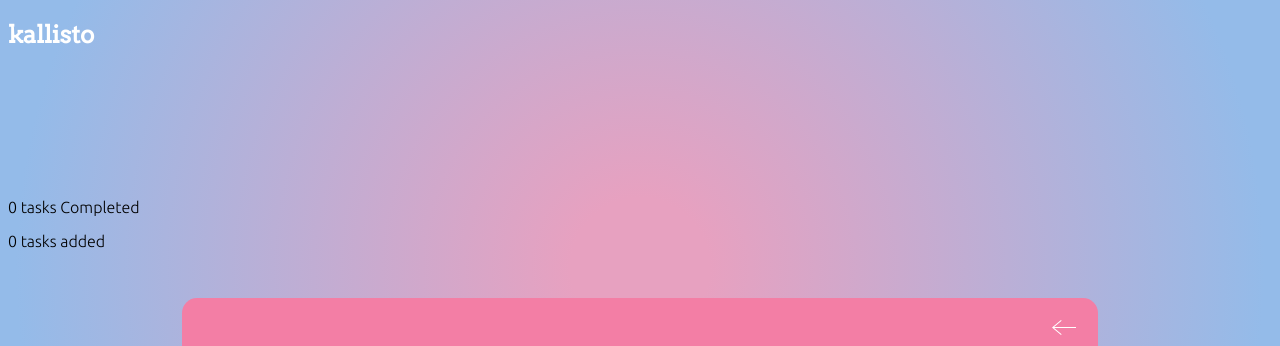
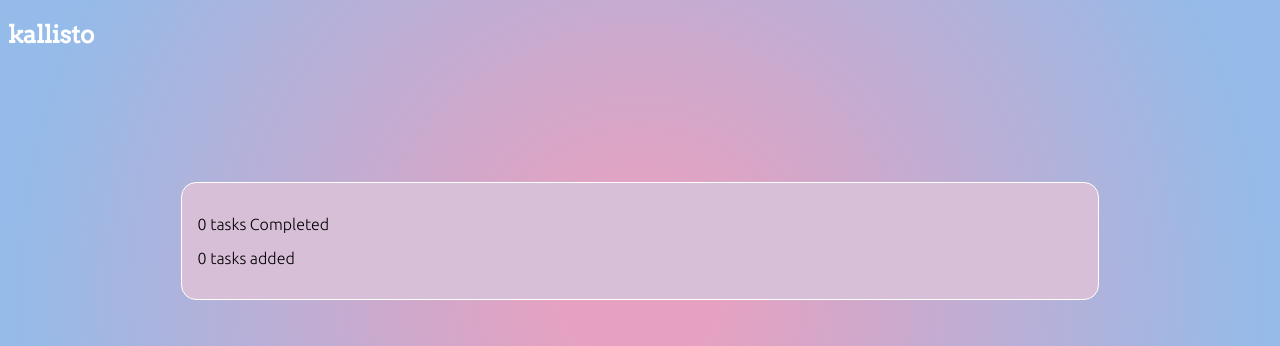
Before and after one commit to shwetaps605/Kallisto, a React (Create React App) app: page / in a window 1280 px wide. Shown: the top 346 px of the page. Built offline with nearby package versions, Linux system fonts and the light colour scheme; no server answers.

Commit message:
Added some code for Task-Progress-Card

```diff
--- a/package.json
+++ b/package.json
@@ -7,8 +7,10 @@
     "@testing-library/react": "^12.1.2",
     "@testing-library/user-event": "^13.5.0",
     "axios": "^0.24.0",
+    "chart.js": "^3.7.1",
     "moment": "^2.29.1",
     "react": "^17.0.2",
+    "react-chartjs-2": "^4.0.1",
     "react-dom": "^17.0.2",
     "react-moment": "^1.1.1",
     "react-scripts": "5.0.0",
--- a/src/components/task-card/task-card.component.jsx
+++ b/src/components/task-card/task-card.component.jsx
@@ -1,5 +1,7 @@
 import React, { useState } from 'react'
+import { useEffect } from 'react/cjs/react.production.min'
 import { useTasks } from '../../contexts/TaskContexts'
+import './task-card.styles.scss'
 
 const TaskProgressCard = (props) => {
 
@@ -7,9 +9,14 @@ const TaskProgressCard = (props) => {
     const [numberOfCompletedTasks, setNumberOfCompletedTasks] = useState(0)
     const [totalNumberOfTasks, setTotalNumberOfTasks] = useState(0)
 
-    const getTotalNumberOfTasks = () => {
-        setTotalNumberOfTasks(tasks.length)
-    }
+    // useEffect(() => {
+    //     getTotalNumberOfTasks()
+    // }, [])
+
+    // const getTotalNumberOfTasks = () => {
+    //     console.log(tasks)
+    //     // setTotalNumberOfTasks(tasks.length)
+    // }
 
 
 
--- a/src/components/task-card/task-card.styles.scss
+++ b/src/components/task-card/task-card.styles.scss
@@ -0,0 +1,9 @@
+.task__progress__card{
+    background-color: thistle;
+    display: flex;
+    padding: 1rem;
+    margin: auto;
+    width: 70%;
+    border-radius:15px;
+    border: 1px solid #fff;
+}
```
Also changed, not shown: 1 other file (tests, documents, lock files or other folders).
